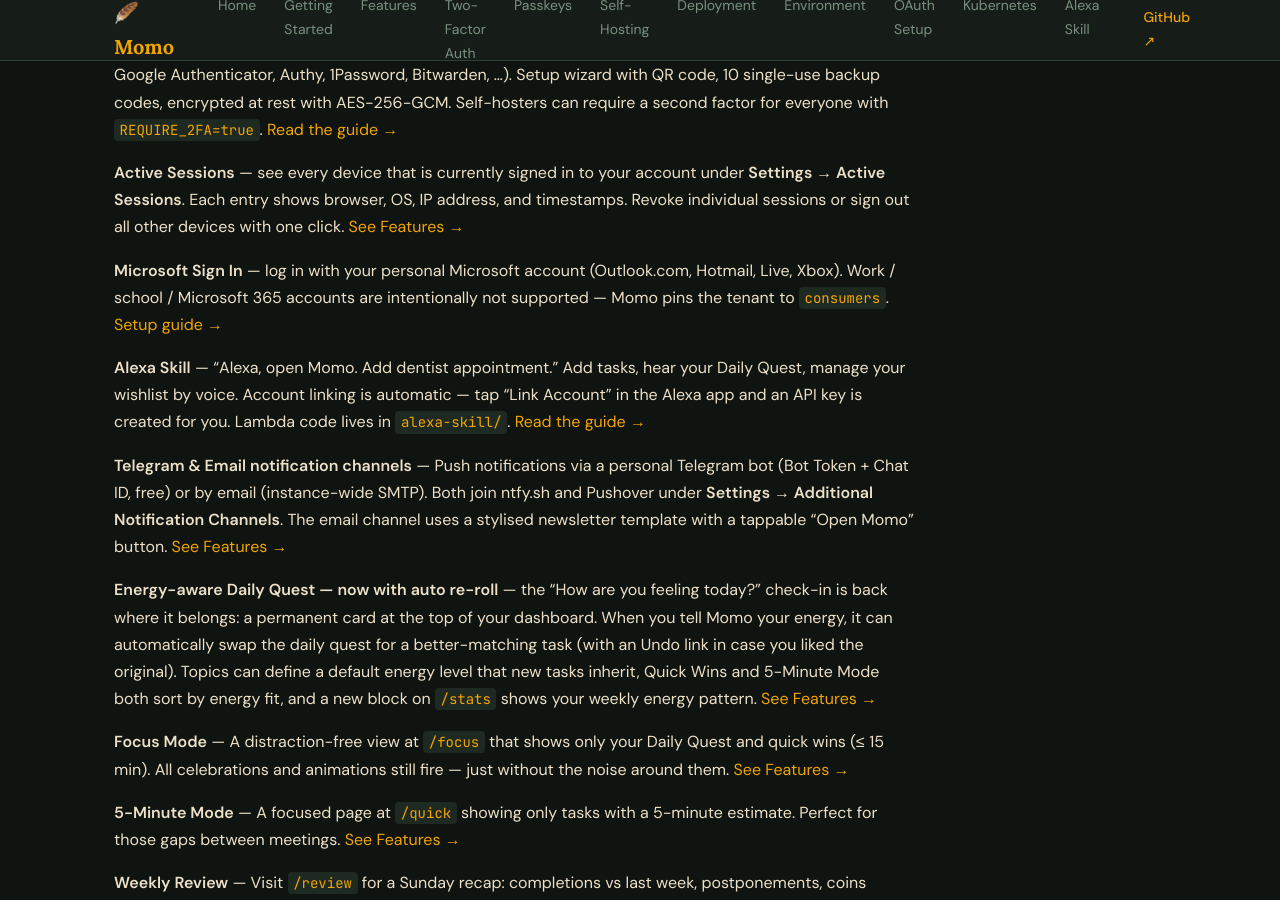
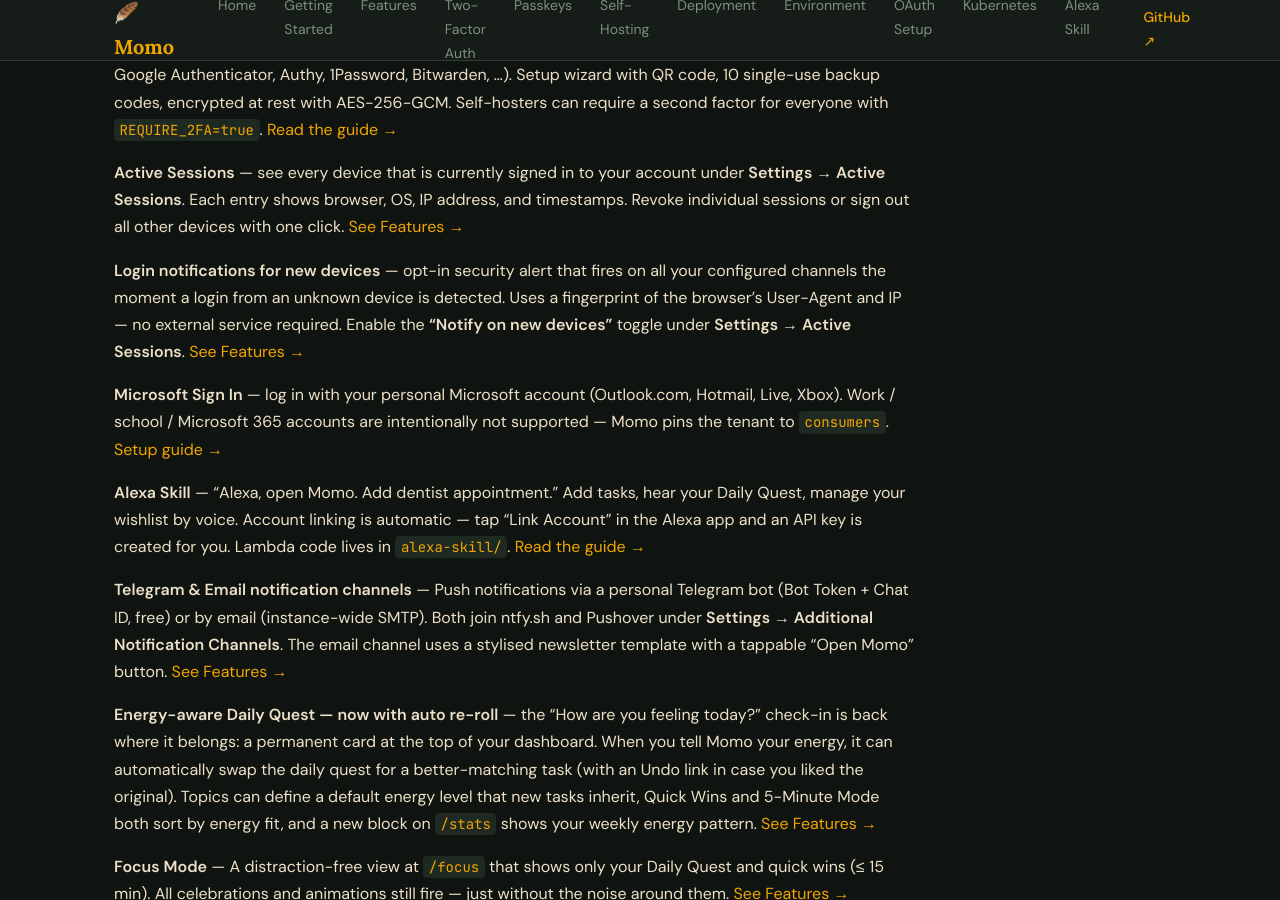
Before and after one commit to jp1337/momo, a Jekyll site: the page built from docs-site/index.md, in a window 1280 px wide and 900 px high, scrolled down 4734 px. Built offline with Jekyll 4.4.1, drawn with Linux system fonts in a browser that asks for light colours.

Commit message:
docs: add login notification feature to index and README
- docs-site/index.md: new feature entry after Active Sessions bullet
- README.md: mention session management + new-device login alerts
  in the security paragraph

Co-Authored-By: Claude Sonnet 4.6 <noreply@anthropic.com>

```diff
--- a/docs-site/index.md
+++ b/docs-site/index.md
@@ -188,6 +188,8 @@ Open [http://localhost:3000](http://localhost:3000) — done. Database migration
 
 **Active Sessions** — see every device that is currently signed in to your account under **Settings → Active Sessions**. Each entry shows browser, OS, IP address, and timestamps. Revoke individual sessions or sign out all other devices with one click. [See Features →](/momo/features#active-sessions)
 
+**Login notifications for new devices** — opt-in security alert that fires on all your configured channels the moment a login from an unknown device is detected. Uses a fingerprint of the browser's User-Agent and IP — no external service required. Enable the **"Notify on new devices"** toggle under **Settings → Active Sessions**. [See Features →](/momo/features#login-notifications-for-new-devices)
+
 **Microsoft Sign In** — log in with your personal Microsoft account (Outlook.com, Hotmail, Live, Xbox). Work / school / Microsoft 365 accounts are intentionally not supported — Momo pins the tenant to `consumers`. [Setup guide →](/momo/oauth-setup#microsoft-private-accounts-only)
 
 **Alexa Skill** — "Alexa, open Momo. Add dentist appointment." Add tasks, hear your Daily Quest, manage your wishlist by voice. Account linking is automatic — tap "Link Account" in the Alexa app and an API key is created for you. Lambda code lives in `alexa-skill/`. [Read the guide →](/momo/alexa-skill)
```
Also changed, not shown: README.md.
